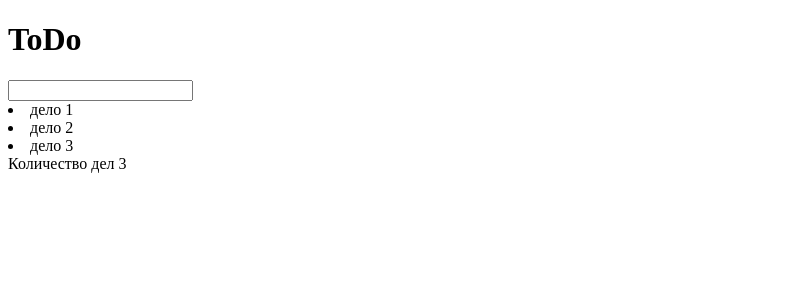
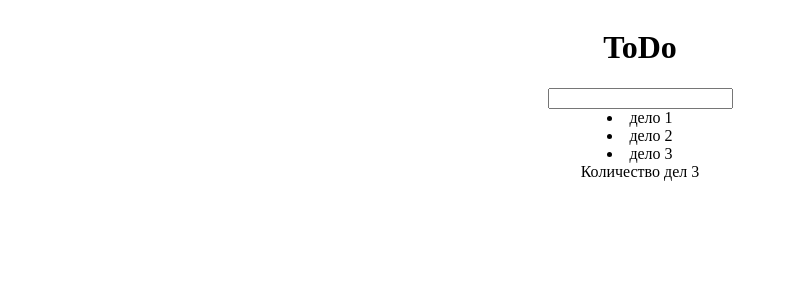
Before and after one commit to WebHeroSchool/toDoo, a React (Create React App) app: page / in a window 1280 px wide. Shown: the top 300 px of the page, without its empty margins (0-788 px from the left). Built offline with nearby package versions, Linux system fonts and the light colour scheme.

Commit message:
add style center

```diff
--- a/src/components/App/App.js
+++ b/src/components/App/App.js
@@ -1,4 +1,6 @@
 import React, {Component} from 'react';
+
+import "./app.scss"
 
 import InputItem from "../InputItem/InputItem";
 import ItemList from "../ItemList/ItemList";
@@ -22,12 +24,12 @@ export default class App extends Component {
 
 	render() {
 		return (
-			<>
+			<div class="todo-wrap">
 				<h1>ToDo</h1>
 				<InputItem/>
 				<ItemList todoItem={todoItem}/>
 				<Footer count={todoItem.length}/>
-			</>
+			</div>
 		)
 	}
 }
--- a/src/components/App/app.scss
+++ b/src/components/App/app.scss
@@ -0,0 +1,6 @@
+.todo-wrap{
+  display: flex;
+  flex-direction: column;
+  justify-content: center;
+  align-items: center;
+}
```
